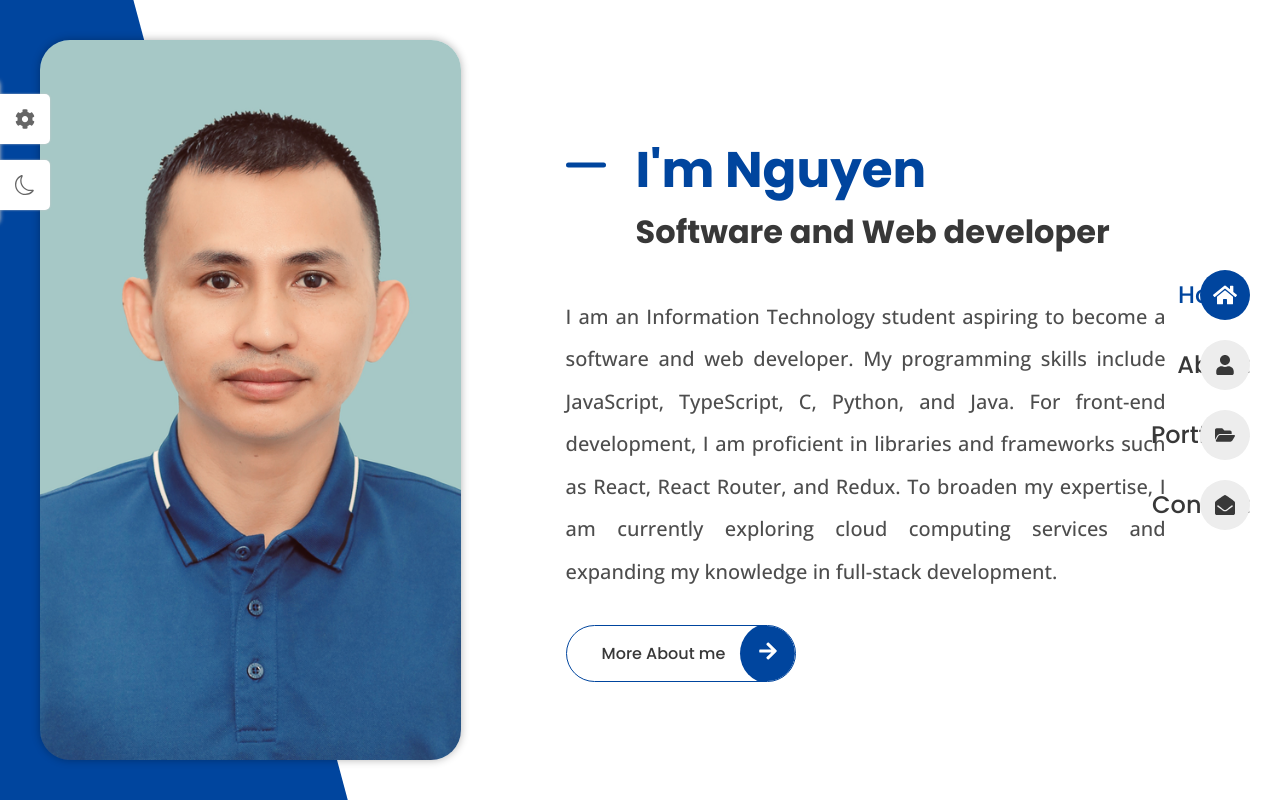
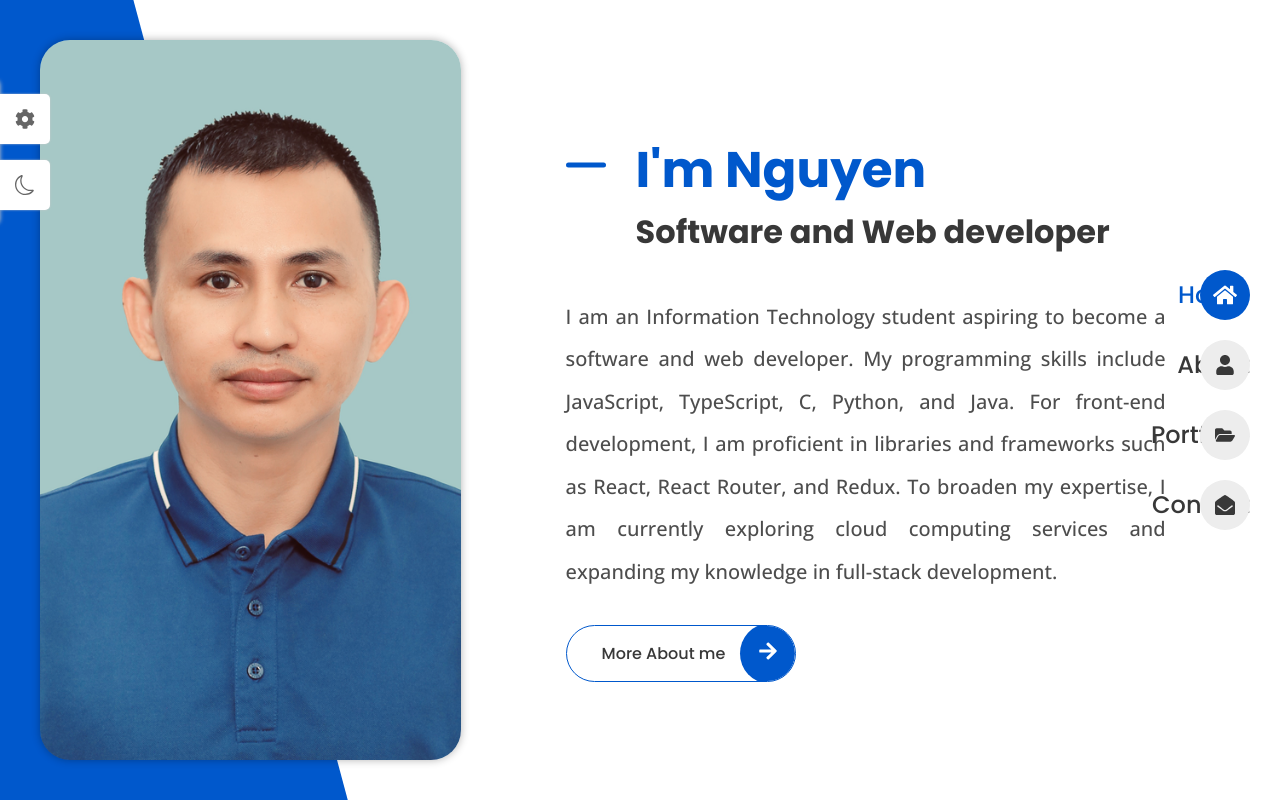
Before and after one commit to nguyen1013/react-router-personal-website, a React (Create React App) app: page / in a window 1280 px wide. Built offline with nearby package versions, Linux system fonts and the light colour scheme.

Commit message:
first-color

```diff
--- a/src/components/Themes.js
+++ b/src/components/Themes.js
@@ -7,7 +7,7 @@ import {BsSun, BsMoon} from 'react-icons/bs'
 import './theme.css'
 
 const getStorageColor = () => {
-  let color = 'hsl(214, 100%, 31%)'
+  let color = 'hsl(214, 100%, 40%)'
 
   if(localStorage.getItem('color')) {
     color = localStorage.getItem('color')
```
